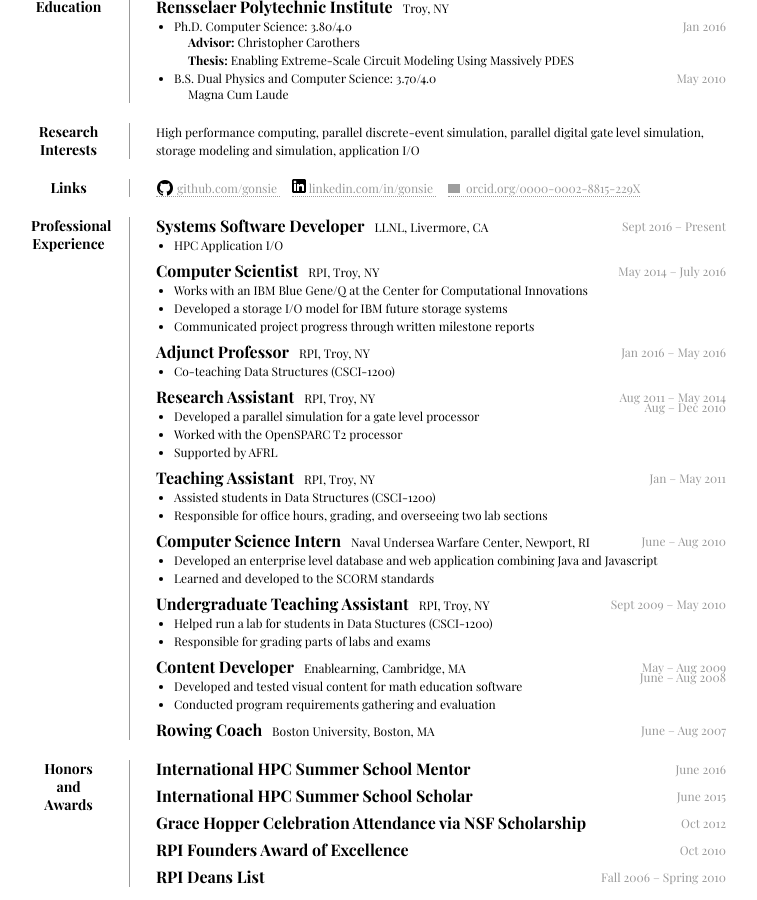
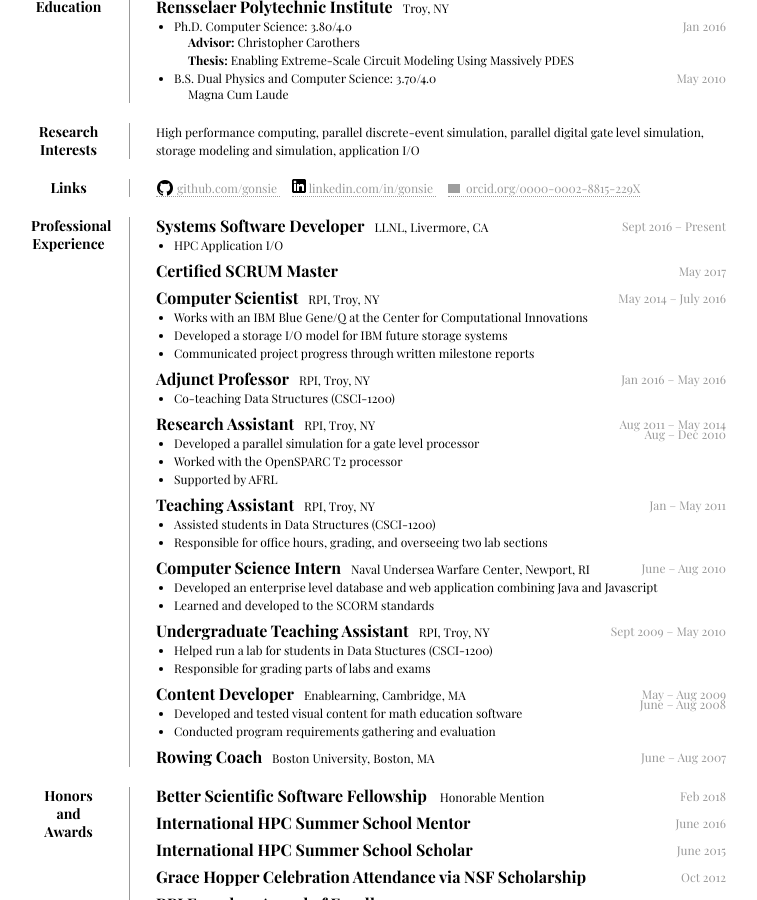
Before and after one commit to gonsie/gonsie.github.io, a Jekyll site: the page index.html, which Jekyll copies as it is, in a window 1280 px wide and 900 px high, scrolled down 203 px. Shown: the whole window, without its empty margins (259-1016 px from the left). Built offline with Jekyll 4.4.1, drawn with Linux system fonts in a browser that asks for light colours; some web fonts are replaced; some of the changed text lies outside the part shown; grey boxes are pictures that could not be loaded.

Commit message:
some updates

```diff
--- a/index.html
+++ b/index.html
@@ -147,6 +147,10 @@
                     <li>HPC Application I/O</li>
                 </ul>
                 <h2 class="smartmargin">
+                  <strong>Certified SCRUM Master</strong>
+                  <span>May 2017</span>
+                </h2>
+                <h2 class="smartmargin">
                     <strong>Computer Scientist</strong>RPI, Troy, NY
                     <span>May 2014 &ndash; July 2016</span>
                 </h2>
@@ -226,6 +230,10 @@
             <dt>Honors and Awards</dt>
             <dd>
                 <h2>
+                  <strong>Better Scientific Software Fellowship</strong> Honorable Mention
+                  <span>Feb 2018</span>
+                </h2>
+                <h2 class="smartmargin">
                     <strong>International HPC Summer School Mentor</strong>
                     <span>June 2016</span>
                 </h2>
@@ -508,6 +516,7 @@
 
                 <h2 class="smartmargin"><strong>Presentations Associated with a Publication</strong></h2>
                 <ol>
+                    <li>Paper at Winter Simulation Conference <span>Dec 2017</span></li>
                     <li>Design Forward Reviews at LLNL <span>Mar 2016</span></li>
                     <li>Women in HPC Workshop at Supercomputing 2015 <span>Nov 2015</span></li>
                     <li>Design Forward Reviews at LBNL <span>Sep 2016</span></li>
@@ -521,7 +530,7 @@
             <dd class="clear noprint"></dd>
 
         </dl>
-<p class="noprint">Last Updated: November 27, 2017</p>
+<p class="noprint">Last Updated: February 7, 2018</p>
     </div>
 
 </body>
```
